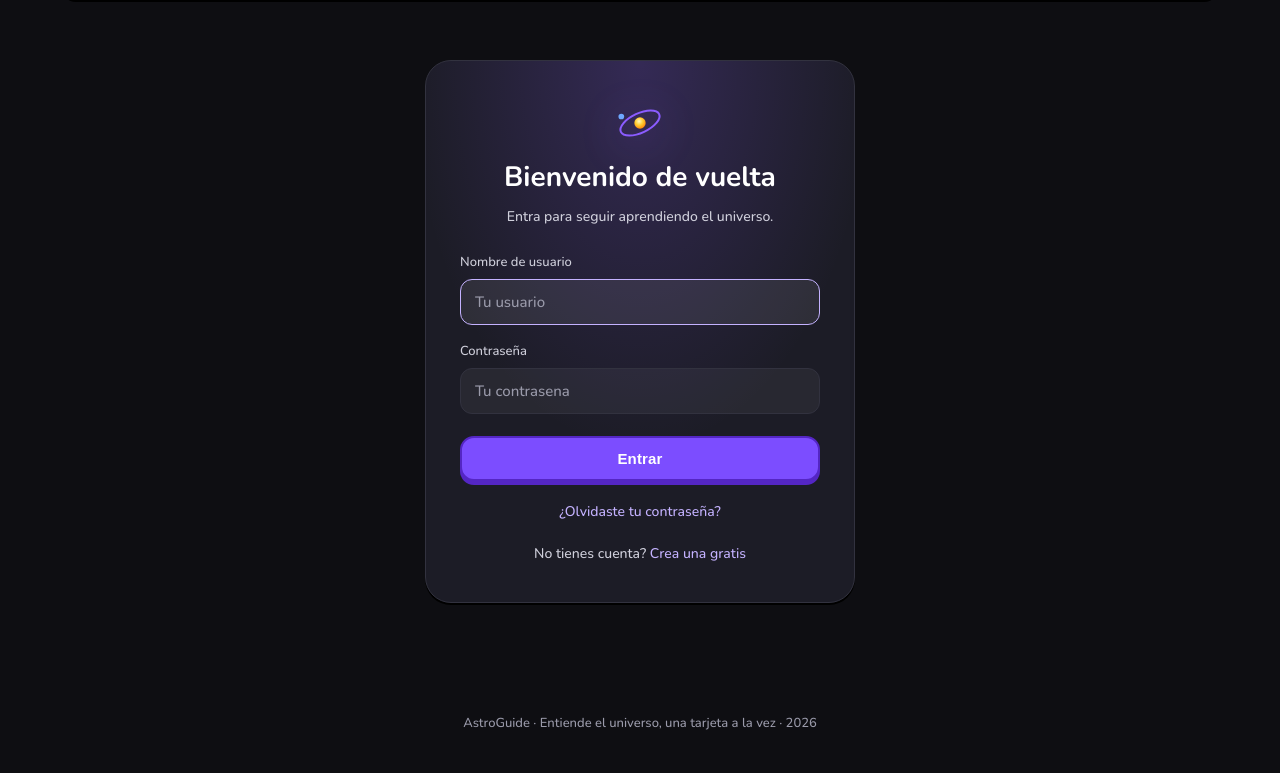
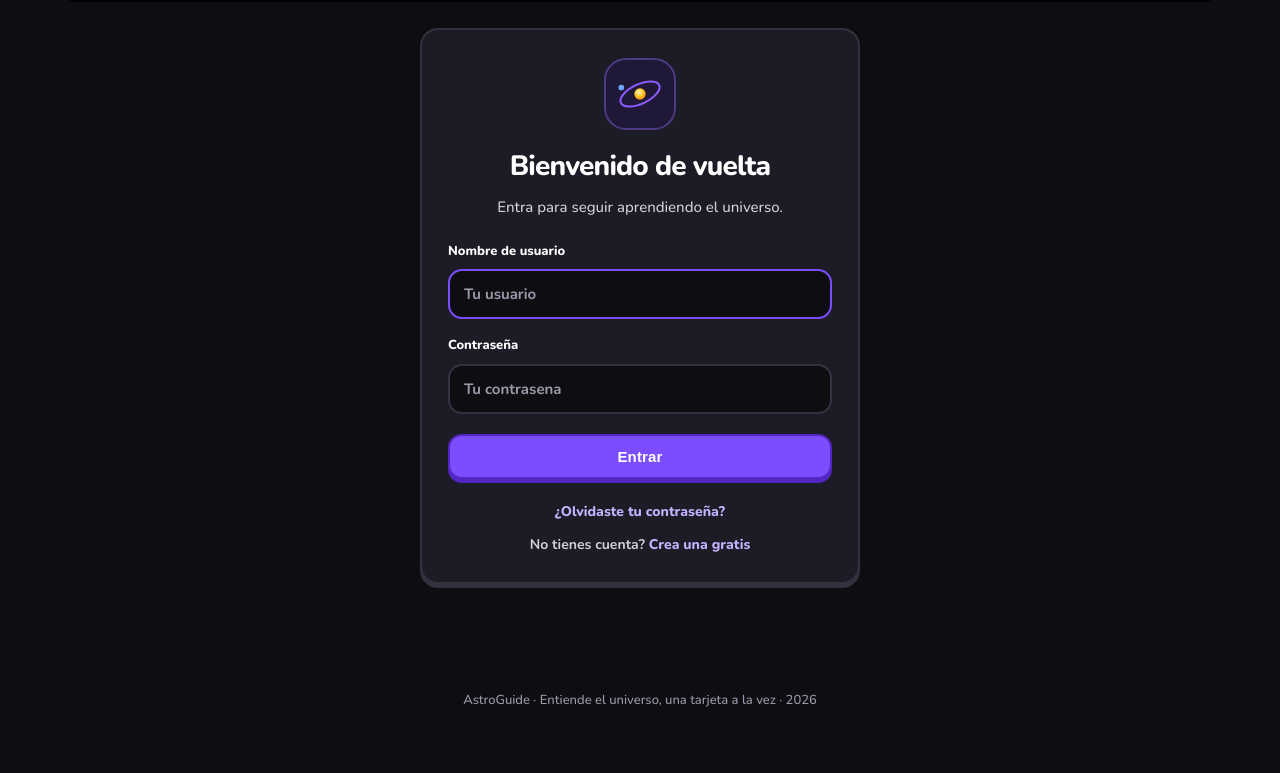
Before and after one commit to Franciscooxz/AstroGuidee, a Django app: page /entrar/?next=/app/duelos/ in a window 1280 px wide. Shown: the part 94-867 px from the top of the page. After the commit the page ends 801 px from the top, so only its background shows below. Run offline with Django 5.2, Linux system fonts and the light colour scheme.

Commit message:
Login y register

```diff
--- a/static/astro/css/astro.css
+++ b/static/astro/css/astro.css
@@ -725,18 +725,25 @@ a.notif:hover { border-color: var(--purple-soft); background: var(--overlay); tr
 }
 
 /* ===== Auth ===== */
-.auth-wrap { display: flex; justify-content: center; padding: 60px 24px; }
+.auth-wrap { display: flex; justify-content: center; padding: 28px 0 56px; }
 .auth-card {
-  width: 100%; max-width: 430px; text-align: center;
-  padding: 36px 34px; border-radius: 26px;
-  background: radial-gradient(90% 120% at 50% 0%, rgba(139,92,255,.22), transparent 60%), var(--glass-bg);
-  border: 1px solid var(--glass-brd);
-  box-shadow: var(--shadow);
+  width: 100%; max-width: 440px; text-align: center;
+  padding: 28px 26px 26px; border-radius: 18px;
+  background: var(--glass-bg);
+  border: 2px solid var(--glass-brd);
+  box-shadow: 0 4px 0 var(--glass-brd);
 }
-.auth-card h1 { font-size: 28px; margin-top: 6px; }
-.auth-sub { color: var(--text-dim); font-size: 14px; margin: 6px 0 24px; }
-.form-row { text-align: left; margin-bottom: 16px; }
-.form-row label { display: block; font-size: 13px; color: var(--text-dim); margin-bottom: 6px; }
+.auth-card .ico-wrap {
+  width: 72px; height: 72px; margin: 0 auto 14px; border-radius: 22px;
+  display: grid; place-items: center; filter: none;
+  background: color-mix(in srgb, var(--purple) 16%, var(--bg-1));
+  border: 2px solid color-mix(in srgb, var(--purple) 35%, var(--glass-brd));
+}
+.auth-card h1 { font-size: 28px; font-weight: 800; letter-spacing: -0.03em; margin-top: 0; }
+.auth-sub { color: var(--text-dim); font-size: 15px; line-height: 1.45; margin: 8px 0 22px; }
+.auth-card form { display: flex; flex-direction: column; gap: 16px; }
+.form-row { text-align: left; margin: 0; }
+.form-row label { display: block; font-size: 13px; font-weight: 800; color: var(--text); margin-bottom: 8px; }
 .field {
   width: 100%; padding: 12px 14px; border-radius: 12px;
   background: rgba(255,255,255,.05); border: 1px solid var(--glass-brd);
@@ -746,18 +753,23 @@ a.notif:hover { border-color: var(--purple-soft); background: var(--overlay); tr
 .field:focus { border-color: var(--purple-soft); background: var(--overlay); }
 .field::placeholder { color: var(--text-faint); }
 /* Inputs de formularios de auth de Django (recuperar contraseña) sin clase .field */
+.auth-card .field,
 .auth-card input:not([type="hidden"]) {
-  width: 100%; padding: 12px 14px; border-radius: 12px;
-  background: rgba(255,255,255,.05); border: 1px solid var(--glass-brd);
-  color: var(--text); font-family: var(--font); font-size: 15px; outline: none; transition: border-color .2s;
+  width: 100%; padding: 13px 14px; border-radius: 14px;
+  background: var(--bg-1); border: 2px solid var(--glass-brd);
+  color: var(--text); font-family: var(--font); font-size: 15px; font-weight: 700; outline: none;
 }
-.auth-card input:not([type="hidden"]):focus { border-color: var(--purple-soft); background: var(--overlay); }
-.help { display: block; color: var(--text-faint); font-size: 11.5px; margin-top: 5px; line-height: 1.45; }
-.err { display: block; color: #ff8fa3; font-size: 12.5px; margin-top: 5px; }
-.err.block { background: rgba(255,80,110,.12); border: 1px solid rgba(255,80,110,.35); border-radius: 10px; padding: 10px 12px; margin-bottom: 14px; }
-.btn-block { width: 100%; justify-content: center; margin-top: 6px; }
-.auth-alt { margin-top: 20px; color: var(--text-dim); font-size: 14px; }
-.auth-alt a { color: var(--purple-soft); text-decoration: none; }
+.auth-card .field:focus,
+.auth-card input:not([type="hidden"]):focus { border-color: var(--purple); background: var(--bg-1); }
+.help { display: block; color: var(--text-faint); font-size: 12.5px; font-weight: 700; margin-top: 8px; line-height: 1.4; }
+.help ul { margin-top: 8px; padding-left: 18px; display: flex; flex-direction: column; gap: 6px; }
+.help li { list-style: disc; }
+.err { display: block; color: #ff8fa3; font-size: 12.5px; font-weight: 700; margin-top: 6px; }
+.err.block { background: rgba(255,80,110,.12); border: 1px solid rgba(255,80,110,.35); border-radius: 12px; padding: 10px 12px; margin: 0; }
+.btn-block { width: 100%; justify-content: center; margin-top: 4px; }
+.auth-card form + .auth-alt { margin-top: 22px; }
+.auth-alt { margin-top: 10px; color: var(--text-dim); font-size: 14px; font-weight: 700; }
+.auth-alt a { color: var(--purple-soft); font-weight: 800; text-decoration: none; }
 .auth-alt a:hover { text-decoration: underline; }
 
 /* ===== Dashboard ===== */
```
